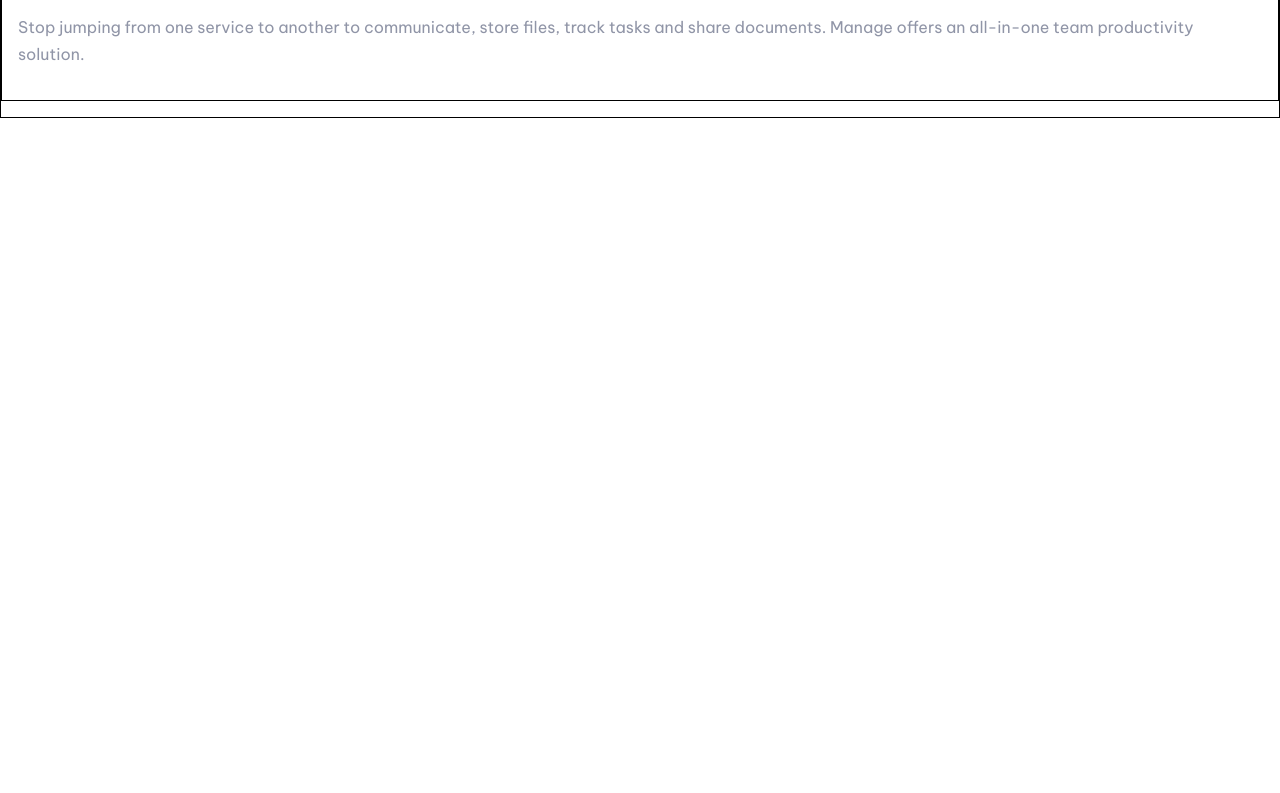
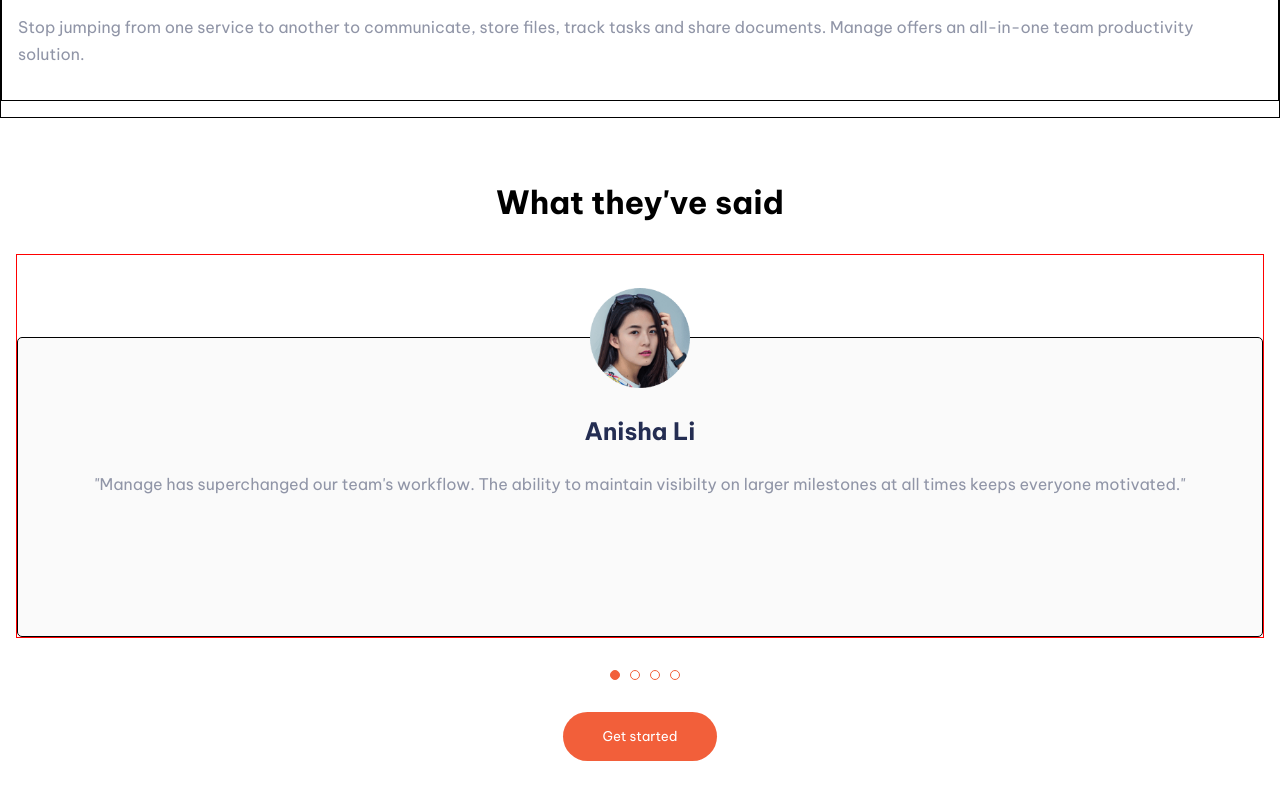
Before and after one commit to Heisdalu/manage_landing_page, a React (Create React App) app: page / in a window 1280 px wide. Shown: the part 1515-2308 px from the top of the page. Before the commit the page ends 1633 px from the top, so only its background shows below. Built offline with nearby package versions, Linux system fonts and the light colour scheme.

Commit message:
add userFeeback component

```diff
--- a/src/App.js
+++ b/src/App.js
@@ -1,11 +1,13 @@
 import React from "react";
 import Header from "./components/Header/Header";
 import MainDetail from "./components/MainDetail/MainDetail";
+import FeedBack from "./components/UserFeedback/FeedBack";
 
 const App = () => {
   return <>
   <Header />
   <MainDetail />
+  <FeedBack />
   </>;
 };
 
--- /dev/null
+++ b/src/components/UserFeedback/FeedBack.css
@@ -0,0 +1,90 @@
+.feedback_main {
+  /* border: 1px solid red; */
+  margin: 2rem 0;
+  text-align: center;
+  padding: 0 1rem;
+}
+
+.feedback_header {
+  font-size: 2rem;
+  padding: 2rem 0;
+}
+
+
+
+.feedback_content{
+  border: 1px solid #ff0000;
+  display: flex;
+  justify-content: center;
+  max-width: 100rem;
+  position: relative;
+  height: 24rem;
+  overflow: scroll;
+}
+
+.user_feedback{
+  border: 1px solid;
+  position: absolute;
+  width: 100%;
+  bottom: 0;
+}
+
+.second{
+  transform: translateX(100%);
+}
+
+.third{
+  transform: translateX(200%);
+}
+
+.user_pic {
+  height: 100px;
+  transform: translateY(-50%);
+}
+
+.user_pic img {
+  height: 100%;
+}
+
+.user_name {
+  color: var(--very-dark-Blue);
+  margin-top: -30px;
+  padding: 0.5rem 0;
+  color: var(--primary-dark-blue);
+}
+
+.user_testimony {
+  padding: 1rem 1rem 2rem 1rem;
+  line-height: 1.8rem;
+  font-size: 1rem;
+  color: var(--dark-grayish-blue);
+}
+
+.slider_counter{
+  display: flex;
+  justify-content: center;
+  margin: 2rem 0 1rem 0;
+  /* bottom: 0rem; */
+}
+
+.slider-counter-box{
+  height: 10px;
+  width: 10px;
+  margin-left: 10px;
+  border-radius: 50%;
+  border: 1px solid var(--primary-bright-red);
+}
+
+.active{
+  background-color: var(--primary-bright-red);
+}
+
+.get-started_btn{
+  padding: 1rem 2.5rem;
+  margin-top: 1rem;
+  border-radius: 50px;
+  background-color: var(--primary-bright-red);
+  color: #ffffff;
+  border: none;
+  font-family: var(--font);
+}
--- /dev/null
+++ b/src/components/UserFeedback/FeedBack.js
@@ -0,0 +1,61 @@
+import "./FeedBack.css";
+import ali_pic from "../../assets/avatar-ali.png";
+import anisha_pic from "../../assets/avatar-anisha.png";
+import richard_pic from "../../assets/avatar-richard.png";
+import shanai_pic from "../../assets/avatar-shanai.png";
+import UserSlide from "./UserSlide";
+
+const FeedBack = () => {
+  const lol = (e) => {
+    console.log(e.target.getBoundingClientRect());
+  };
+
+  return (
+    <section className="feedback_main">
+      <h1 className="feedback_header">What they've said</h1>
+
+      <div className="slider">
+        <div className="feedback_content" onScroll={lol}>
+          <UserSlide
+            class="first"
+            image={anisha_pic}
+            name="Anisha Li"
+            content={`"Manage has superchanged our team's workflow. The ability to maintain visibilty on larger milestones at all times keeps everyone motivated."`}
+          />
+
+          <UserSlide
+            class="second"
+            image={ali_pic}
+            name="Ali Bravo"
+            content="We have been able to cancel so many other subscriptions since
+              using Manage. There is no more cross-channel confusion and
+              everyone is much more focused."
+          />
+
+          <UserSlide
+            class="third"
+            image={richard_pic}
+            name="Richard Watts"
+            content={`"Manage allows us to provide structure and process. It keeps us organized and focused. I can't stop recommending them to everyone i talk to!"`}
+          />
+
+          <UserSlide
+            class="four"
+            image={shanai_pic}
+            name="Richard Watts"
+            content={`"Their software allows us to track, manage and collaborate on our projects from anywhere. It keeps the whole team in-sync without being intrusive."`}
+          />
+        </div>
+        <div className="slider_counter">
+          <div className="slider-counter-box active"></div>
+          <div className="slider-counter-box"></div>
+          <div className="slider-counter-box"></div>
+          <div className="slider-counter-box"></div>
+        </div>
+        <button className="get-started_btn">Get started</button>
+      </div>
+    </section>
+  );
+};
+
+export default FeedBack;
--- /dev/null
+++ b/src/components/UserFeedback/UserSlide.css
@@ -0,0 +1,46 @@
+.user_feedback{
+  border: 1px solid;
+  position: absolute;
+  width: 100%;
+  scroll-snap-align: center;
+  height: 300px;
+  background-color: var(--vary-light-gray);
+  border-radius: 5px;
+
+}
+
+.second{
+  transform: translateX(110%);
+}
+
+.third{
+  transform: translateX(220%);
+}
+
+.four{
+    transform: translateX(330%);
+}
+
+.user_pic {
+  height: 100px;
+  transform: translateY(-50%);
+}
+
+.user_pic img {
+  height: 100%;
+}
+
+.user_name {
+  color: var(--very-dark-Blue);
+  /* padding: 1rem 0; */
+  margin-top: -30px;
+  padding: 0.5rem 0;
+  color: var(--primary-dark-blue);
+}
+
+.user_testimony {
+  padding: 1rem 1rem 2rem 1rem;
+  line-height: 1.8rem;
+  font-size: 1rem;
+  color: var(--dark-grayish-blue);
+}
--- /dev/null
+++ b/src/components/UserFeedback/UserSlide.js
@@ -0,0 +1,20 @@
+import { useRef } from "react";
+import "./UserSlide.css";
+
+const UserSlide = (props) => {
+const InputRef= useRef();
+
+console.log(InputRef);
+
+  return (
+    <section ref={InputRef}  className={`user_feedback ${props.class}`}>
+      <figure className="user_pic">
+        <img src={props.image} alt="" />
+      </figure>
+      <h2 className="user_name">{props.name}</h2>
+      <p className="user_testimony">{props.content}</p>
+    </section>
+  );
+};
+
+export default UserSlide;
```
